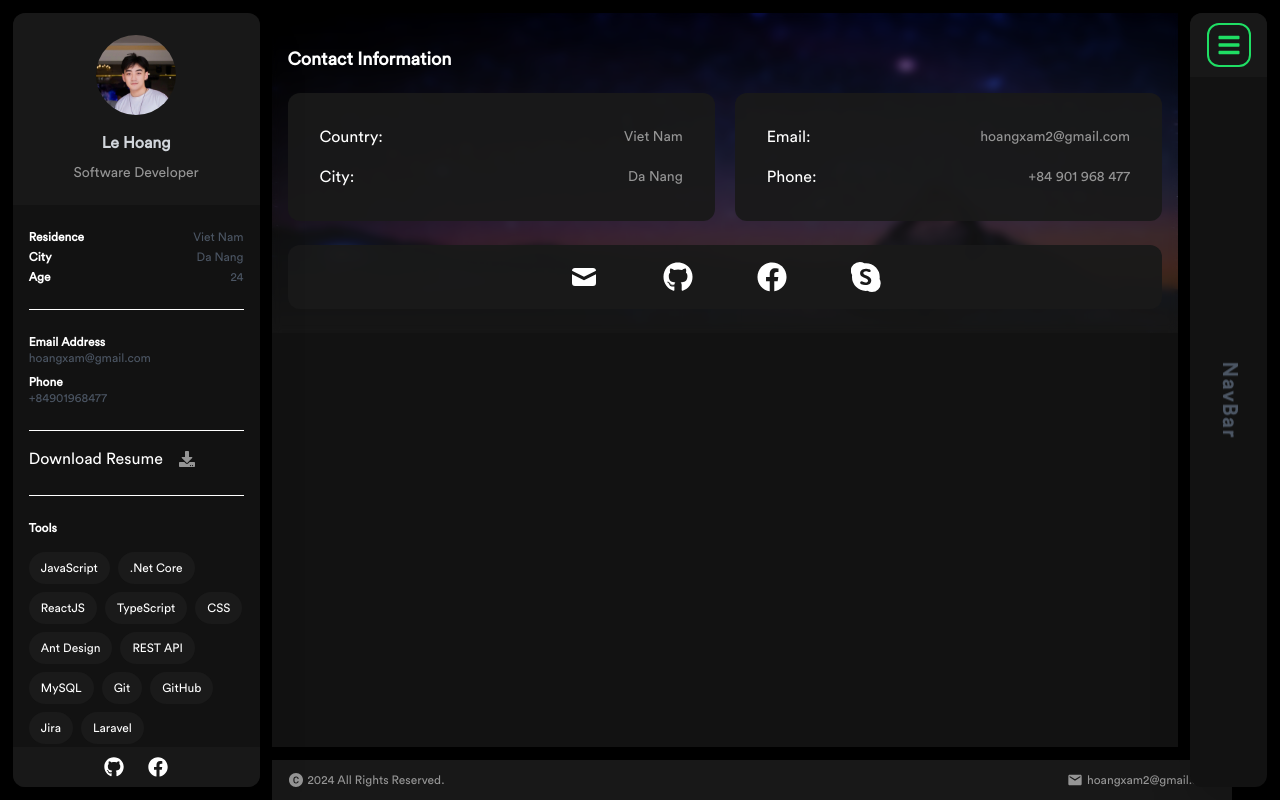
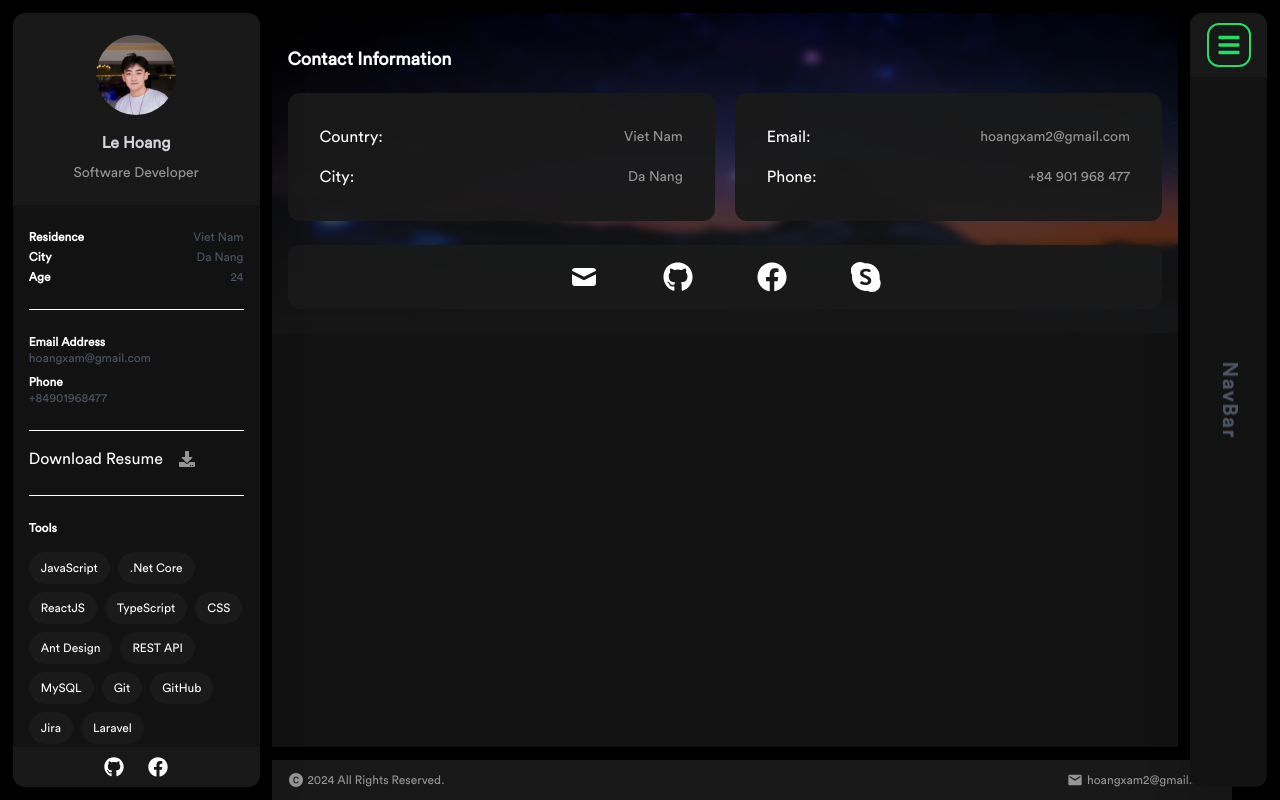
Before and after one commit to hoanglee217/HCD-PORTFOLIO, a Next.js app: page /contact in a window 1280 px wide. Built offline with nearby package versions, Linux system fonts and the light colour scheme.

Commit message:
fix backgroud size

```diff
--- a/components/Common/BannerLayout.jsx
+++ b/components/Common/BannerLayout.jsx
@@ -6,6 +6,7 @@ const BannerLayout = ({ children }) => {
             style={{
                 background: 'url(images/background.png)',
                 backgroundRepeat: 'no-repeat',
+                backgroundSize: 'cover',
             }}>
             <div className="absolute inset-0 z-20 flex flex-col items-center justify-center w-full h-full bg-gradient-to-t from-MidNightBlack">
                 <div className="bg-Black/5 backdrop-blur-sm w-full h-full">
```
